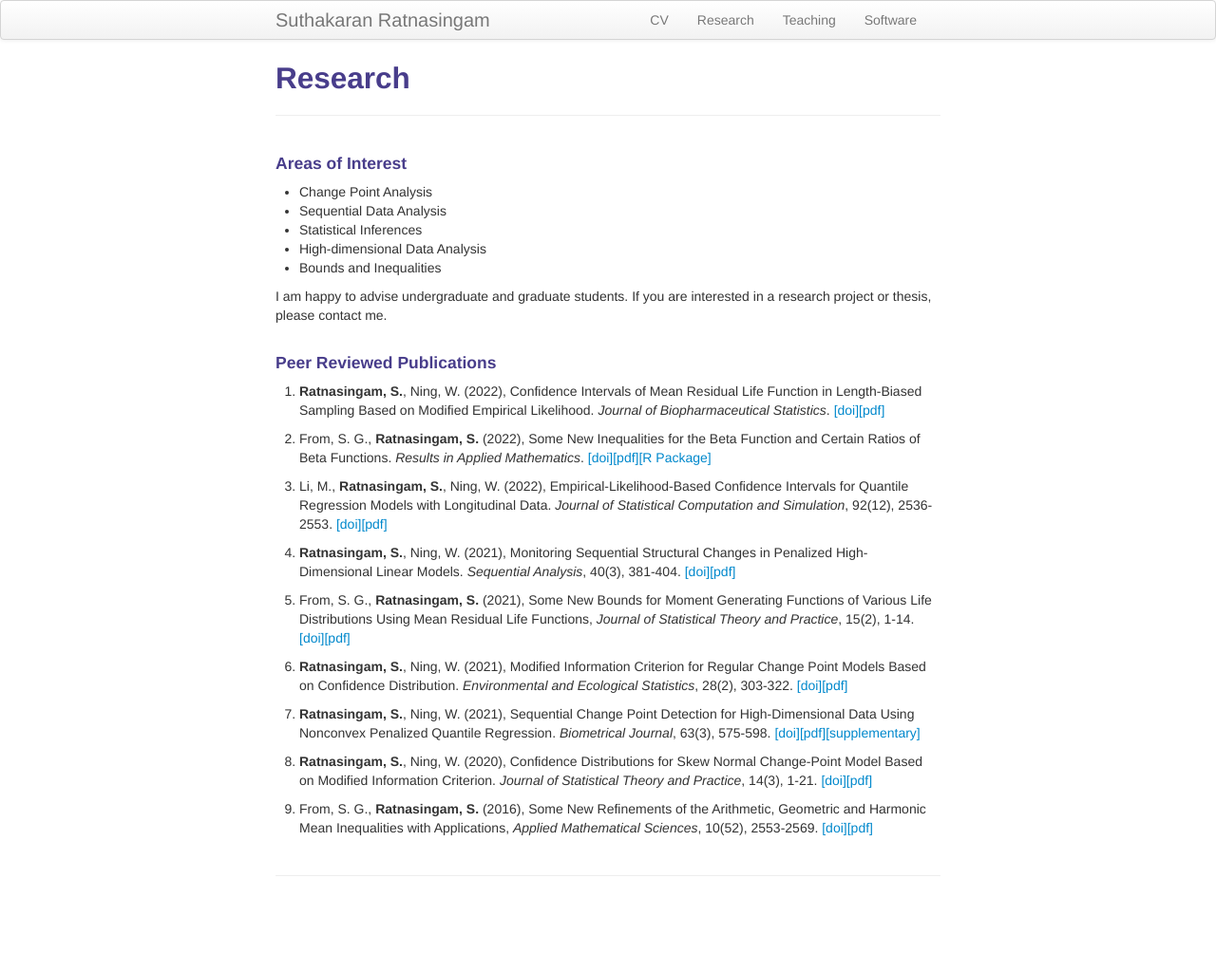
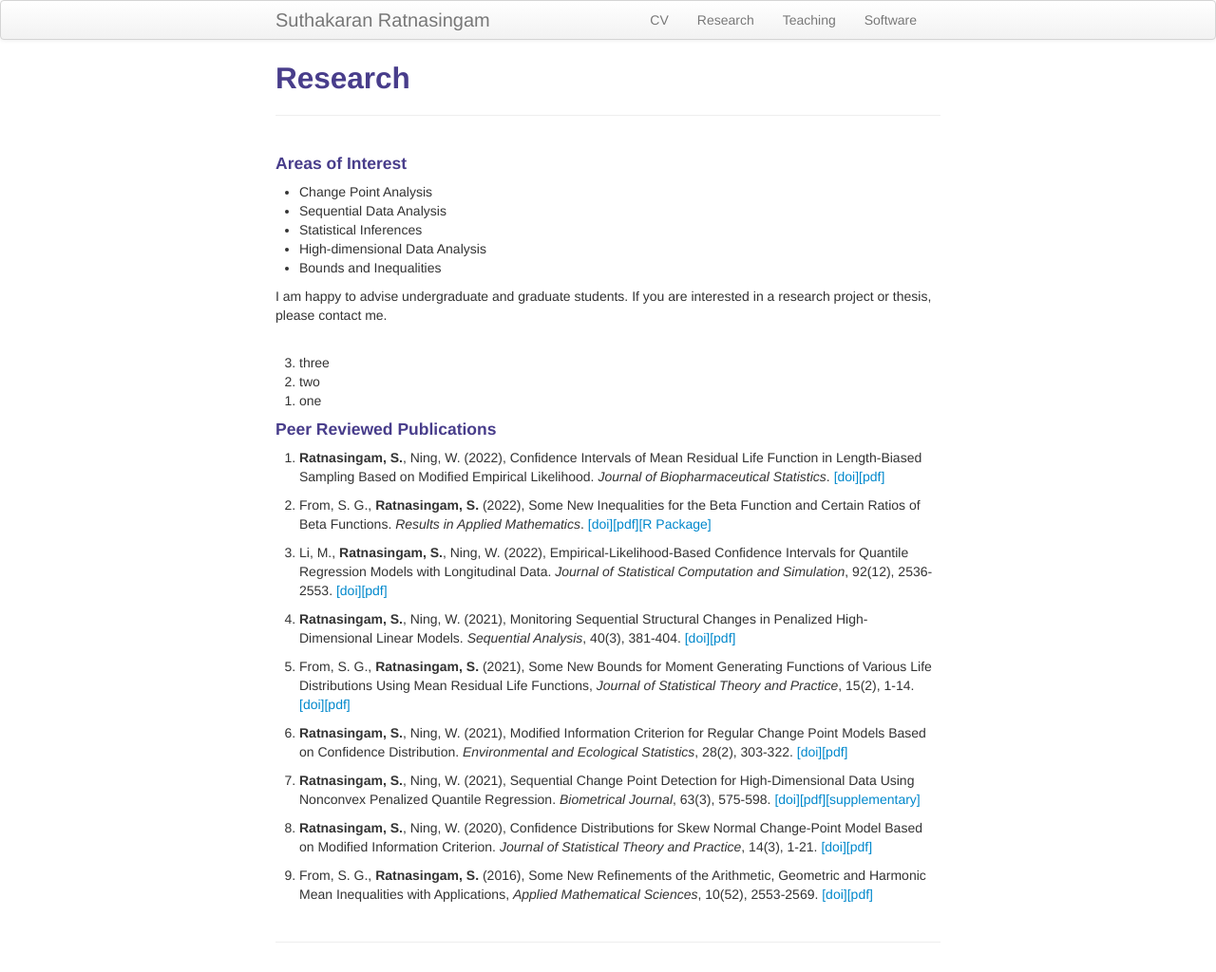
Before and after one commit to suthakaranr/suthakaranr.github.io, a Jekyll site: the page built from pages/Research.md, in a window 1280 px wide. Shown: the whole page at 95% size. Built offline with Jekyll 4.4.1, drawn with Linux system fonts in a browser that asks for light colours; before the commit the page ends 954 px from its top, so only the background shows below that.

Commit message:
Update Research.md

```diff
--- a/pages/Research.md
+++ b/pages/Research.md
@@ -17,6 +17,11 @@ I am happy to advise undergraduate and graduate students. If you are interested
 <br>
 <br>
 
+<ol>
+    <li value="3">three</li>
+    <li value="2">two</li>
+    <li value="1">one</li>
+</ol>
 
 #### Peer Reviewed Publications
 
```
